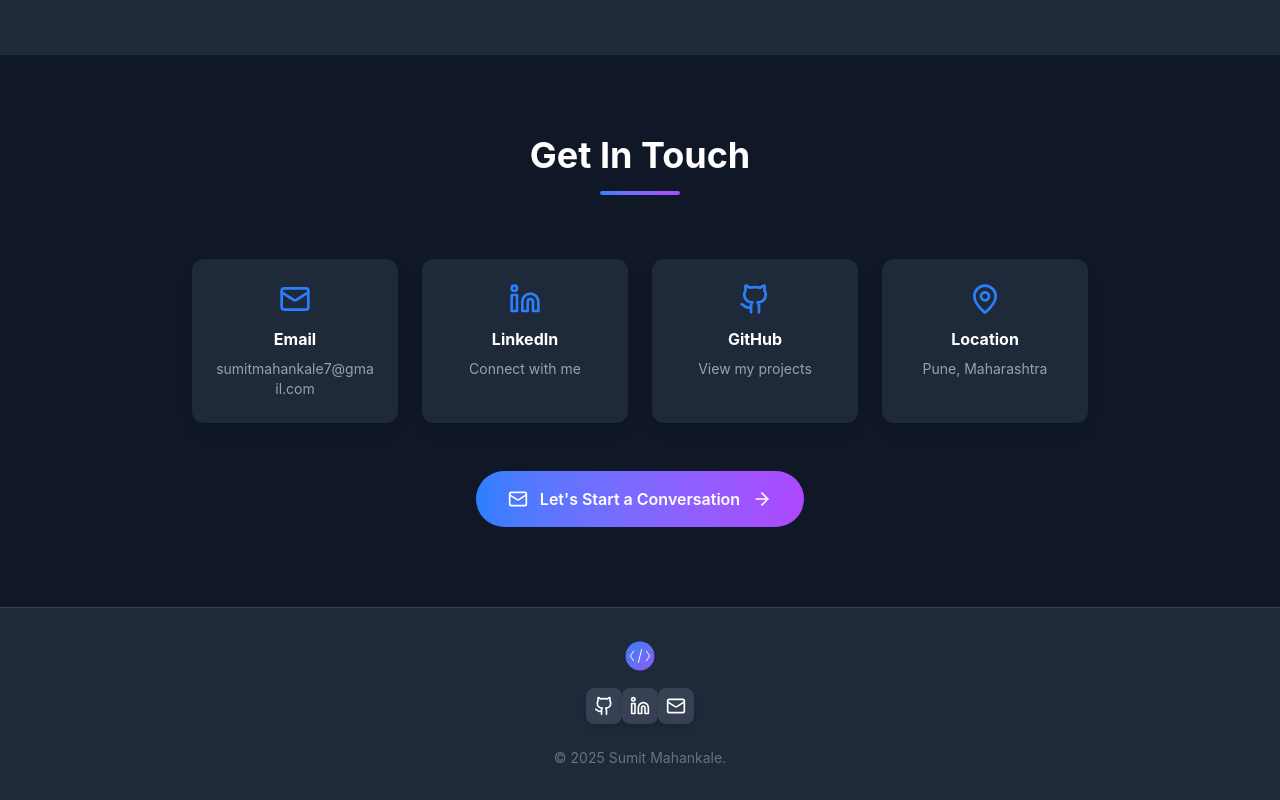
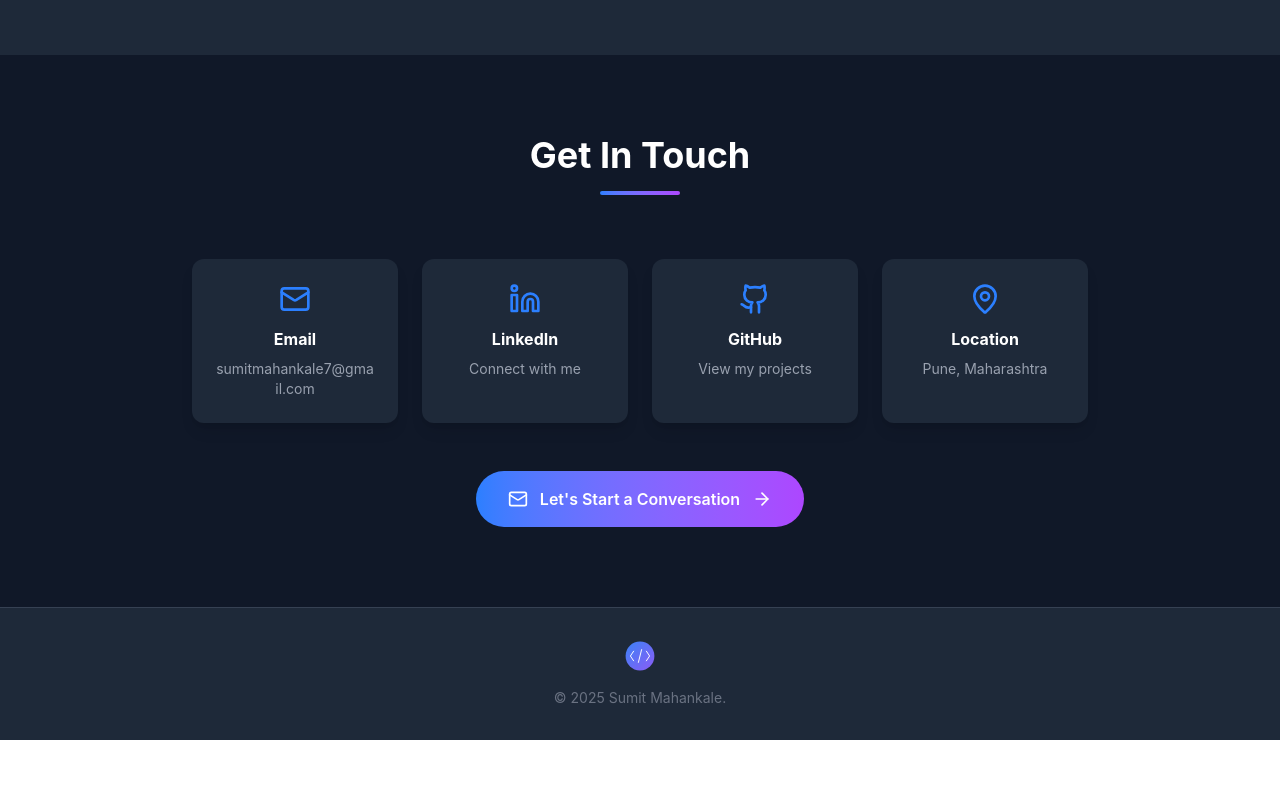
Before and after one commit to sumitmahankale/Portfolio, a React (Vite) app: page / in a window 1280 px wide. Shown: the part 4472-5272 px from the top of the page. After the commit the page ends 5212 px from the top, so only its background shows below. Built offline with nearby package versions, Linux system fonts and the light colour scheme.

Commit message:
Final Commit

```diff
--- a/src/Components/Portfolio.jsx
+++ b/src/Components/Portfolio.jsx
@@ -439,7 +439,7 @@ const ModernPortfolio = () => {
                 <p className={`text-xs sm:text-sm break-all ${darkMode ? 'text-gray-400' : 'text-gray-600'}`}>sumitmahankale7@gmail.com</p>
               </a>
 
-              <a href="https://linkedin.com/in/sumitmahankale" target="_blank" rel="noopener noreferrer" className={`p-4 sm:p-6 rounded-xl ${darkMode ? 'bg-gray-800' : 'bg-gray-50'} shadow-lg text-center hover:shadow-xl transition-all duration-300 hover:transform hover:scale-105`}>
+              <a href="https://www.linkedin.com/in/sumit-mahankale-3885aa277/" target="_blank" rel="noopener noreferrer" className={`p-4 sm:p-6 rounded-xl ${darkMode ? 'bg-gray-800' : 'bg-gray-50'} shadow-lg text-center hover:shadow-xl transition-all duration-300 hover:transform hover:scale-105`}>
                 <Linkedin className="w-6 h-6 sm:w-8 sm:h-8 text-blue-500 mx-auto mb-3" />
                 <h3 className="font-bold mb-2 text-sm sm:text-base">LinkedIn</h3>
                 <p className={`text-xs sm:text-sm ${darkMode ? 'text-gray-400' : 'text-gray-600'}`}>Connect with me</p>
@@ -475,17 +475,7 @@ const ModernPortfolio = () => {
           <div className="mb-4">
             <CodeLogo size="w-6 h-6 sm:w-8 sm:h-8 mx-auto" />
           </div>
-          <div className="flex justify-center space-x-4 sm:space-x-6 mb-4 sm:mb-6">
-            <a href="https://github.com/sumitmahankale" target="_blank" rel="noopener noreferrer" className={`p-2 rounded-lg ${darkMode ? 'bg-gray-700' : 'bg-white'} shadow-md hover:shadow-lg transition-shadow`}>
-              <Github className="w-4 h-4 sm:w-5 sm:h-5" />
-            </a>
-            <a href="https://linkedin.com/in/sumitmahankale" target="_blank" rel="noopener noreferrer" className={`p-2 rounded-lg ${darkMode ? 'bg-gray-700' : 'bg-white'} shadow-md hover:shadow-lg transition-shadow`}>
-              <Linkedin className="w-4 h-4 sm:w-5 sm:h-5" />
-            </a>
-            <a href="mailto:sumitmahankale7@gmail.com" className={`p-2 rounded-lg ${darkMode ? 'bg-gray-700' : 'bg-white'} shadow-md hover:shadow-lg transition-shadow`}>
-              <Mail className="w-4 h-4 sm:w-5 sm:h-5" />
-            </a>
-          </div>
+
           <p className={`text-xs sm:text-sm ${darkMode ? 'text-gray-500' : 'text-gray-400'}`}>
             © 2025 Sumit Mahankale.
           </p>
```
